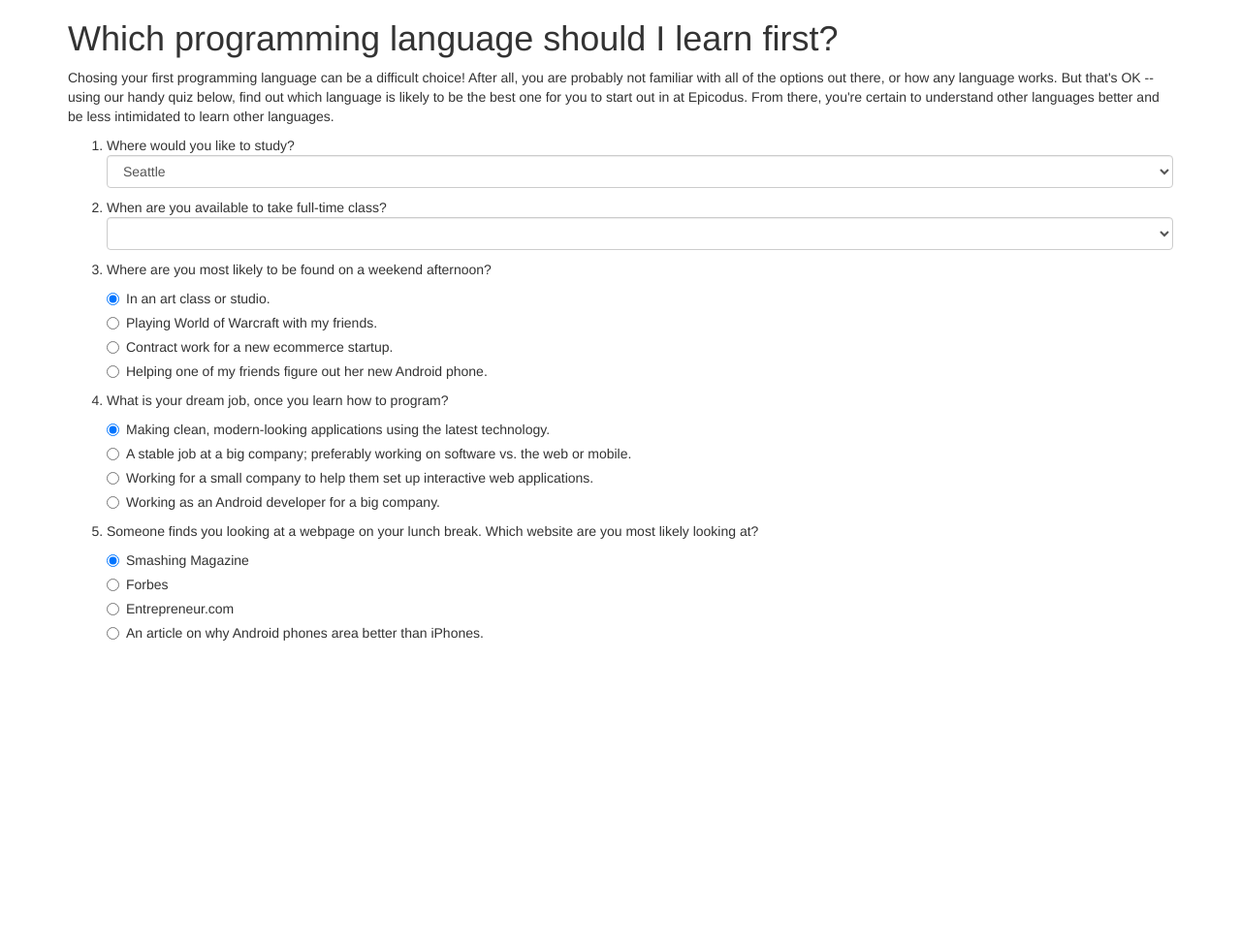
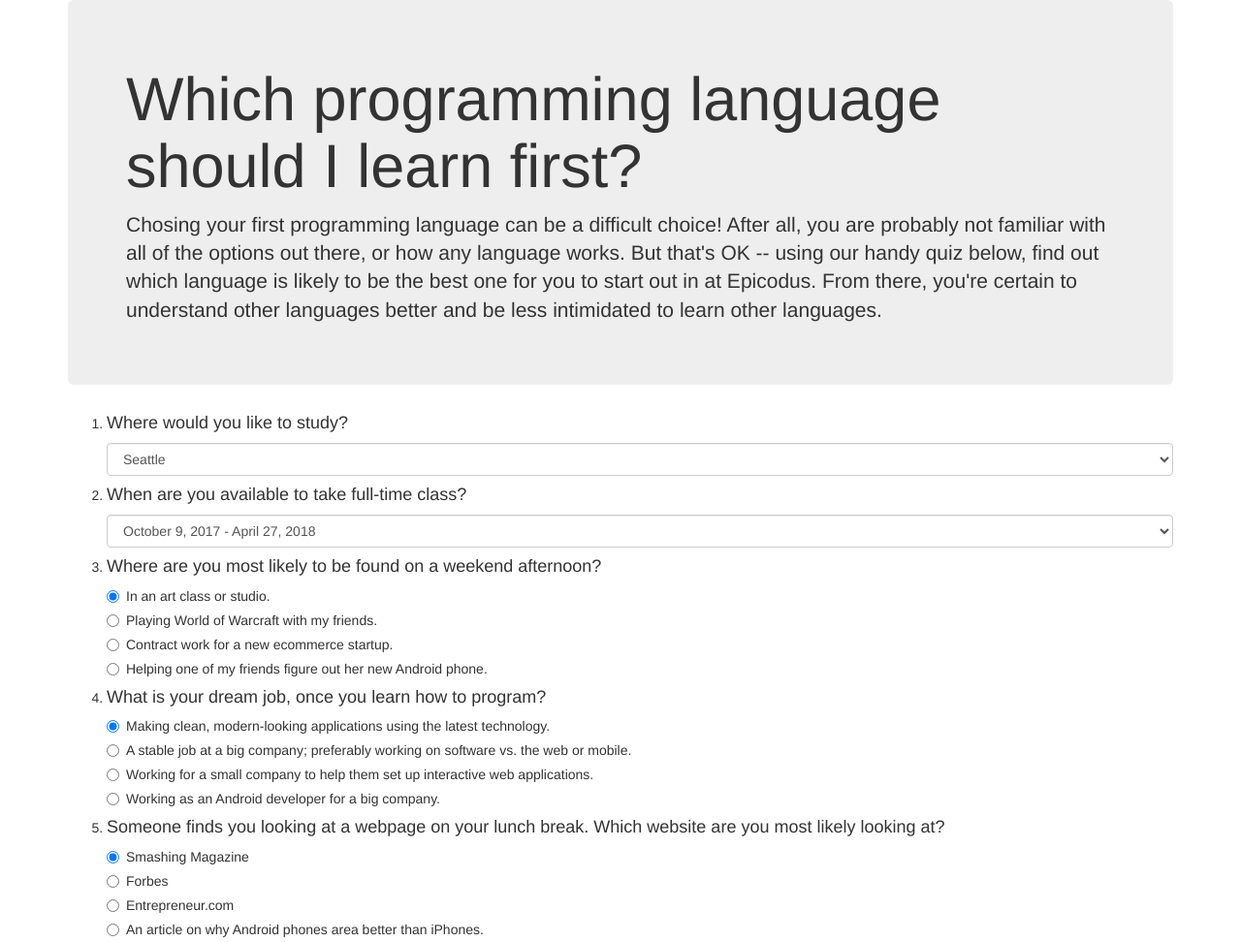
Before and after one commit to lowesusannah/track-suggest, a plain HTML site: page index.html in a window 1280 px wide. Shown: the whole page at 97% size. Before the commit the page ends 800 px from the top, so only its background shows below. Drawn offline with Linux system fonts and the light colour scheme.

Commit message:
apply h4 tags to line items in index.html document, apply div with container class to entire body, and add jumbotron div class to the header and introductory text of the website.

```diff
--- a/index.html
+++ b/index.html
@@ -11,31 +11,26 @@
   </head>
   <body>
     <div class="container">
-      <h1>Which programming language should I learn first?</h1>
+    <div class="jumbotron">
+      <h1 class="display-3">Which programming language should I learn first?</h1>
 
-      <p>Chosing your first programming language can be a difficult choice! After all, you are probably not familiar with all of the options out there, or how any language works. But that's OK -- using our handy quiz below, find out which language is likely to be the best one for you to start out in at Epicodus. From there, you're certain to understand other languages better and be less intimidated to learn other languages.</p>
-
+      <p class="lead">Chosing your first programming language can be a difficult choice! After all, you are probably not familiar with all of the options out there, or how any language works. But that's OK -- using our handy quiz below, find out which language is likely to be the best one for you to start out in at Epicodus. From there, you're certain to understand other languages better and be less intimidated to learn other languages.</p>
+    </div>
   <form id="track-suggest">
     <ol>
-        <p>
-        <li> Where would you like to study?</li>
+        <li><h4>Where would you like to study?</h4>
           <select class="form-control" id="city">
             <option value="Seattle">Seattle</option>
             <option value="Portland">Portland</option>
           </select>
-        </p>
-
-        <p>
-        <li> When are you available to take full-time class?
+        </li>
+        <li><h4>When are you available to take full-time class? </h4>
           <select class="form-control" id="dates">
-            <option value="October 9, 2017 - April 27, 2018"></option>
-            <option value="November 13, 2017 - June 1, 2018"></option>
+            <option value="Oct">October 9, 2017 - April 27, 2018</option>
+            <option value="Nov">November 13, 2017 - June 1, 2018</option>
           </select>
         </li>
-        </p>
-
-        <p>
-        <li> Where are you most likely to be found on a weekend afternoon?
+        <li><h4> Where are you most likely to be found on a weekend afternoon?</h4>
           <div class="radio">
             <label>
               <input type="radio" name="day-off" value="css" checked>
@@ -62,10 +57,8 @@
         </div>
         </li>
         </p>
-
-
         <p>
-        <li> What is your dream job, once you learn how to program?
+        <li><h4> What is your dream job, once you learn how to program?</h4>
           <div class="radio">
             <label>
               <input type="radio" name="dream-job" value="css" checked>
@@ -92,9 +85,8 @@
         </div>
         </li>
         </p>
-
         <p>
-        <li> Someone finds you looking at a webpage on your lunch break. Which website are you most likely looking at?
+        <li><h4>Someone finds you looking at a webpage on your lunch break. Which website are you most likely looking at?</h4>
           <div class="radio">
             <label>
               <input type="radio" name="website" value="css" checked>
@@ -121,11 +113,10 @@
           </div>
           </li>
           </p>
-
-
+        </ol>
       </div>
-        </ol>
     </form>
   </div>
+
 </body>
 </html>
```
Lines whose indentation alone changed are shown as unchanged.
